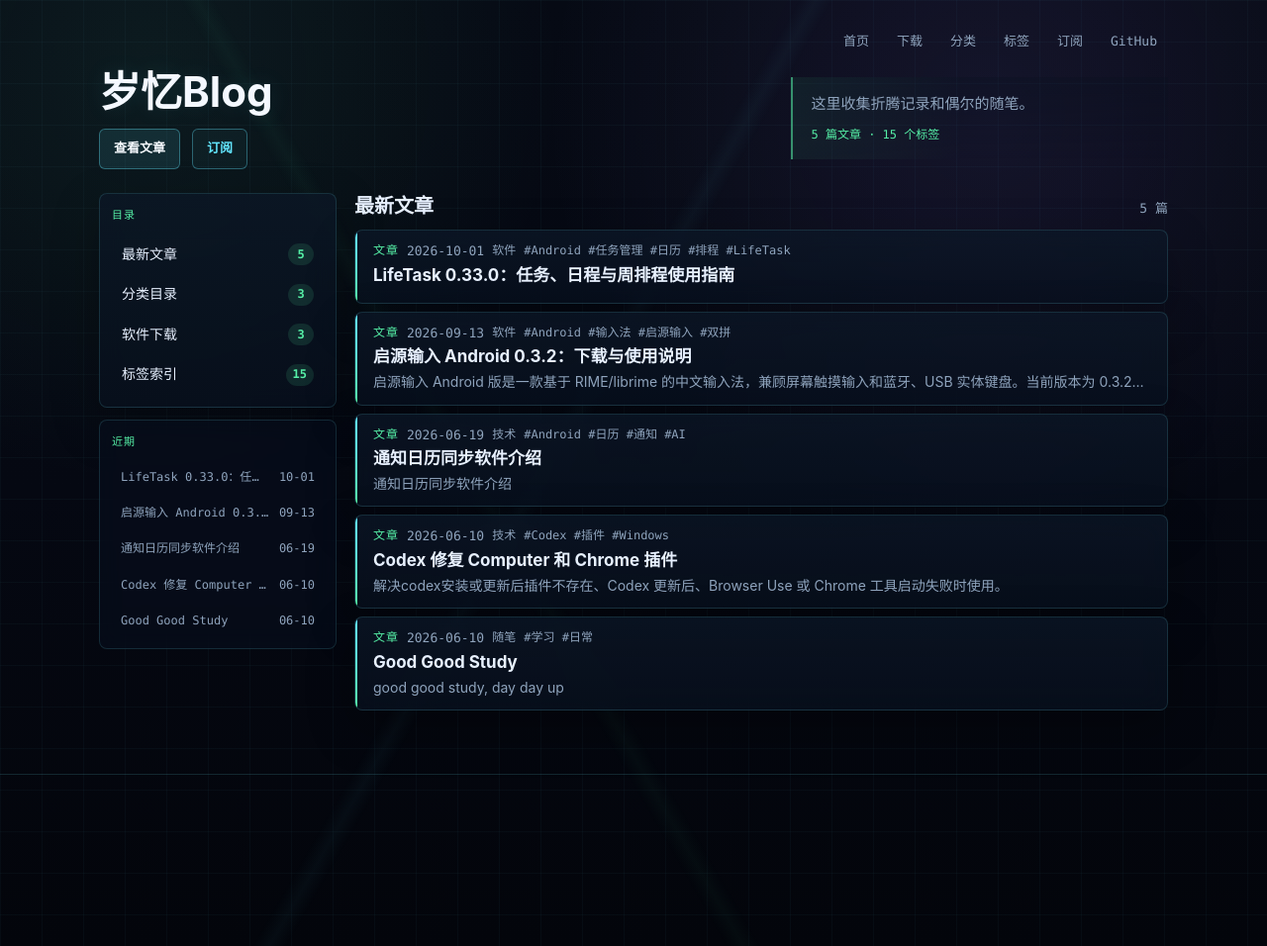
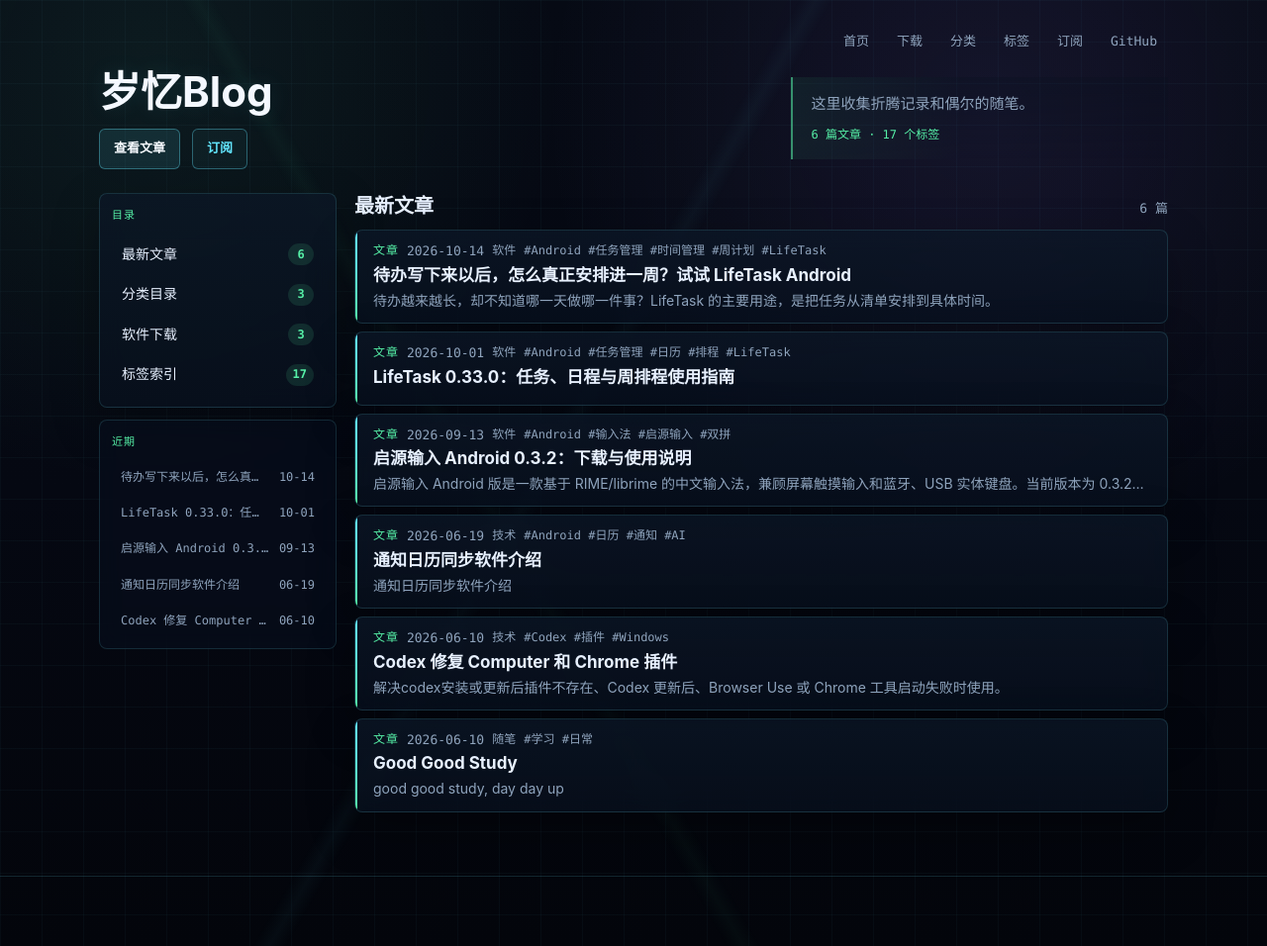
Before and after one commit to joysky77/MyBlog, a Jekyll site: the page built from index.md, in a window 1280 px wide and 956 px high. Shown: the whole window at 99% size. Built offline with Jekyll 4.4.1, drawn with Linux system fonts in a browser that asks for light colours; comment, search, counter and statistics services are not loaded; part of the change alters nothing that is shown.

Commit message:
Introduce LifeTask weekly planning and clarify Pro pricing

```diff
--- a/_posts/2026-10-01-lifetask-android.md
+++ b/_posts/2026-10-01-lifetask-android.md
@@ -133,3 +133,6 @@ Pro 授权主要用于 AI 快速添加、通知 AI 识别和自定义外观等
 ## 安装提示
 
 如果系统阻止安装，请按提示允许当前浏览器或文件管理器“安装未知应用”。升级时直接安装新版本即可；不要先卸载旧版，以免清除应用私有目录中的任务和设置。安装后如需核对文件完整性，可以使用本页公布的 SHA-256 与下载文件进行比较。
+
+
+[从三个待办开始：查看 LifeTask 的周计划入门介绍]({{ "/2026/10/14/lifetask-week-planning/" | relative_url }})
--- /dev/null
+++ b/_posts/2026-10-14-lifetask-week-planning.md
@@ -0,0 +1,46 @@
+---
+layout: post
+title: "待办写下来以后，怎么真正安排进一周？试试 LifeTask Android"
+date: 2026-10-14 22:00:00 +0800
+categories: 软件
+tags: [Android, 任务管理, 时间管理, 周计划, LifeTask]
+description: "LifeTask 将未安排任务、四象限和一周时间轴放在同一页。Android 8.0起可安装，基础任务与排程可离线使用，Pro年费按应用实时方案显示。"
+---
+
+待办越来越长，却不知道哪一天做哪一件事？LifeTask 的主要用途，是把任务从清单安排到具体时间。
+
+![LifeTask 应用图标]({{ "/assets/lifetask-icon.png" | relative_url }})
+
+## 先试一个三分钟流程
+
+1. [下载安装并查看使用指南]({{ "/2026/10/01/lifetask-android/" | relative_url }})，创建三件这周要做的事。
+2. 按重要性和紧急性区分这些任务，打开“排程”。
+3. 长按任务，将它拖到一周时间轴上的日期与时间；需要改期时再拖动调整。
+
+LifeTask 当前发布版本为 **0.33.0**，最低支持 **Android 8.0**。APK 通过 GitHub Release 提供，安装方式、签名和 SHA-256 校验值见使用指南。
+
+## 哪些人适合先试用
+
+- 希望把待办与手机日历放在一起，减少在两个应用之间来回查看的人。
+- 需要安排每周重点事项，同时保留未排期任务的人。
+- 希望基础任务和排程在离线时也能使用，并自行掌握本地数据的人。
+
+基础功能包括任务和步骤、四象限、日程和周排程、月历、桌面小组件与本地每周复盘。用户主动授权后可显示手机日历；可写的普通日历事件在符合条件时能拖动改期。跨设备文件夹同步需要另外配置同步工具。
+
+## 免费基础功能与 Pro 怎么选择
+
+建议先用基础任务和周排程，确认适合自己的工作方式，再决定是否需要 Pro。
+
+Pro 主要用于 AI 快速添加、通知 AI 识别及自定义外观等功能。**2026年10月14日核查时，公开方案为29元／365天**；最终以应用“设置 → 账户与 Pro”的实时价格、期限和可用通道为准。当前公开接口列出的支付通道为支付宝。
+
+付款后回到应用点击“刷新授权”，服务端确认有效授权后才开放 Pro。不要向个人转账来代替应用内订单，也不要把下载成功视作 Pro 已开通。
+
+**Pro 年费不包含第三方 AI 接口费用。** AI 功能需要自行提供 OpenAI 兼容接口、模型和 API Key；相关请求会发给用户配置的服务。通知监听和 AI 默认关闭。
+
+## 数据和权限
+
+核心任务数据保存在手机本地。日历、通知和同步权限由用户按需开启；AI、付款和授权校验需要联网。不能将“基础功能离线使用”理解成所有功能都不联网。
+
+[查看完整使用指南、截图和下载链接]({{ "/2026/10/01/lifetask-android/" | relative_url }})
+
+本页为开发者的软件推广介绍。是否购买由你按实际使用需求决定；不承诺效率提升幅度。
```
